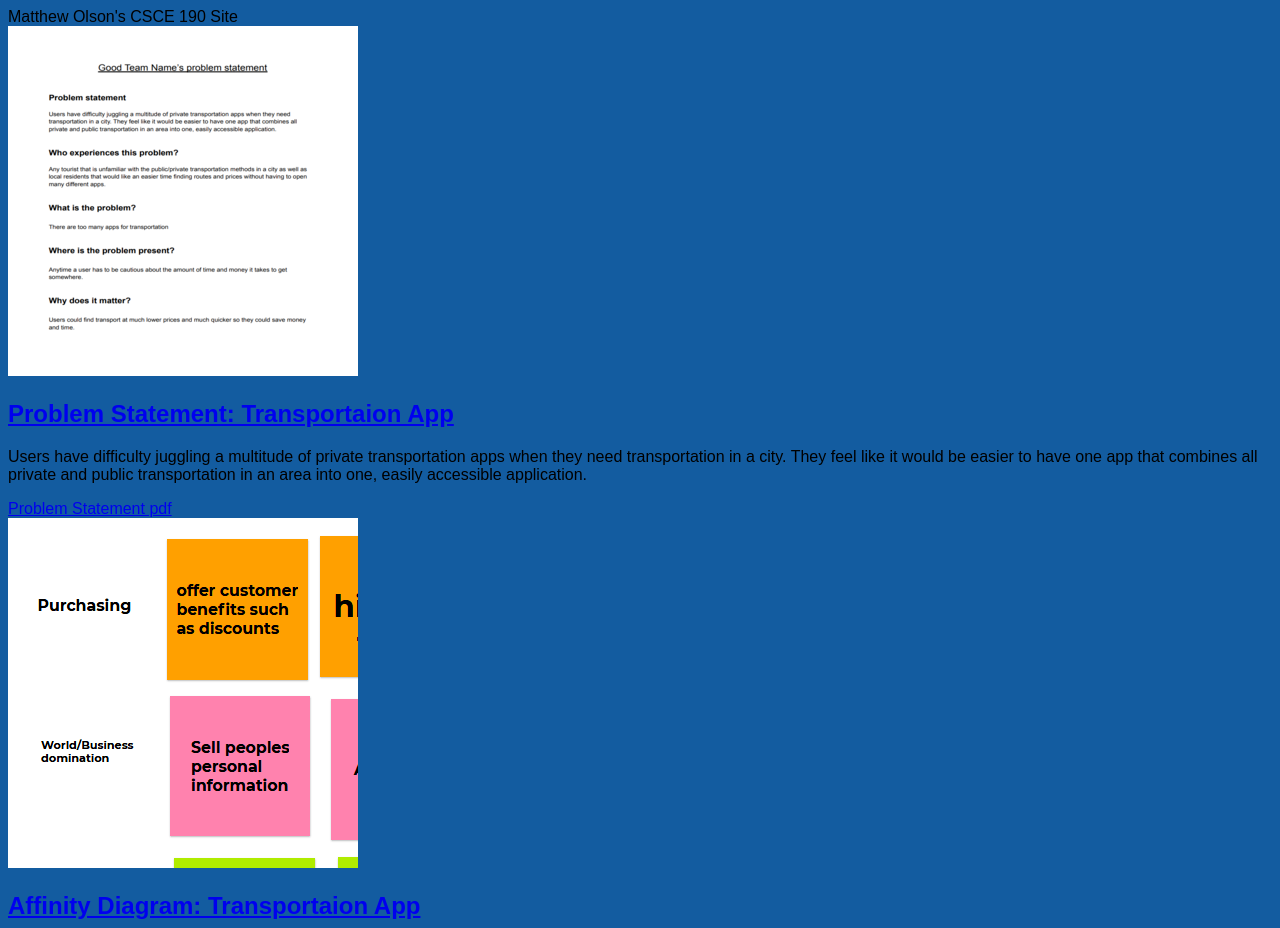
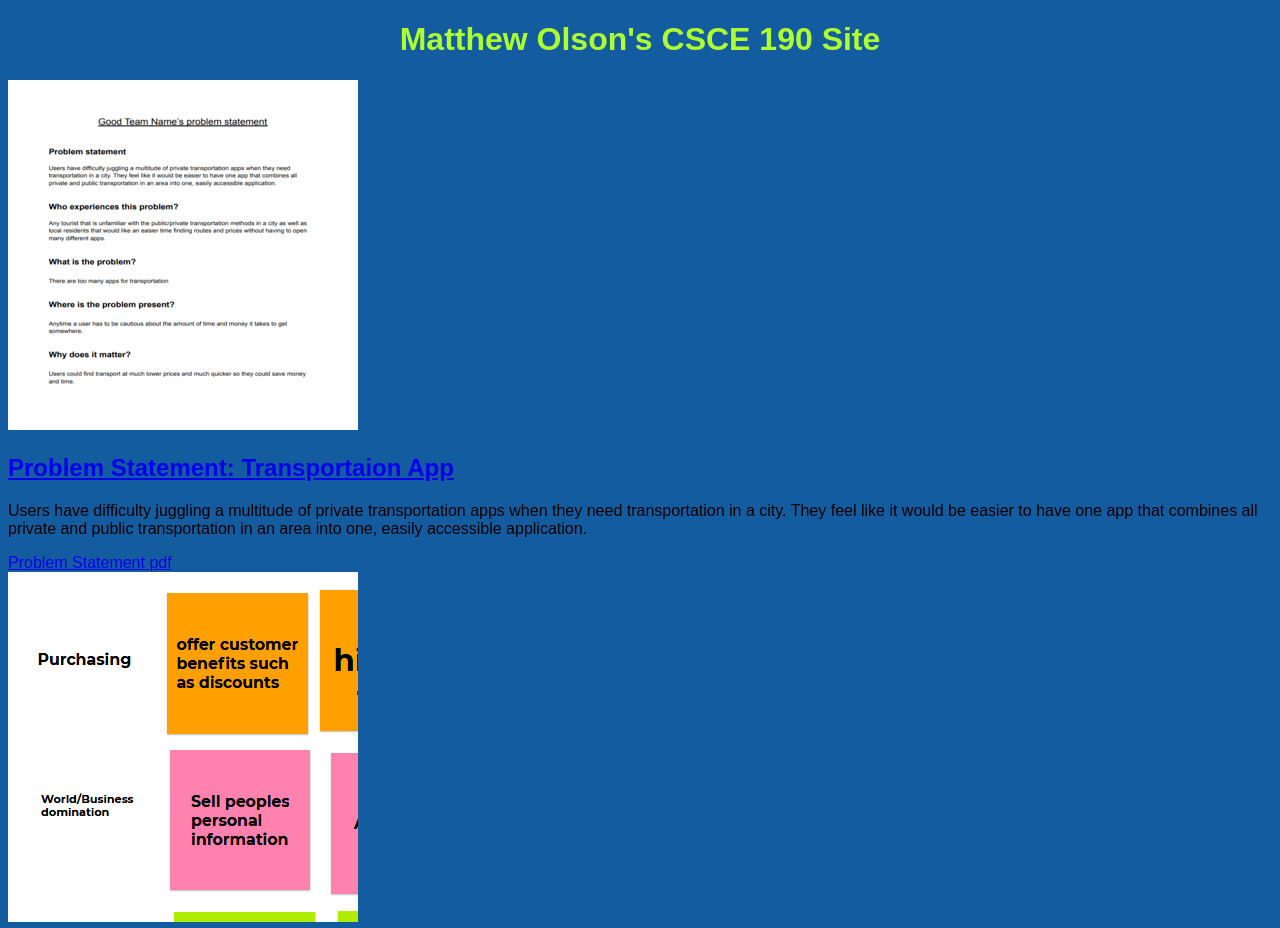
Before and after one commit to MatthewLOlson/MatthewLOlson.github.io, a plain HTML site: page index.html in a window 1280 px wide. Shown: the top 928 px of the page. Drawn offline with Linux system fonts and the light colour scheme.

Commit message:
Add files via upload

```diff
--- a/index.html
+++ b/index.html
@@ -5,7 +5,7 @@
         <link rel="stylesheet" href="Styles.CSS">
     </head>
     <body>
-        <hl> Matthew Olson's CSCE 190 Site</hl>
+        <h1> Matthew Olson's CSCE 190 Site</h1>
 
         <!--Problem Statement Assignment-->
         <section class="assignment">
```
